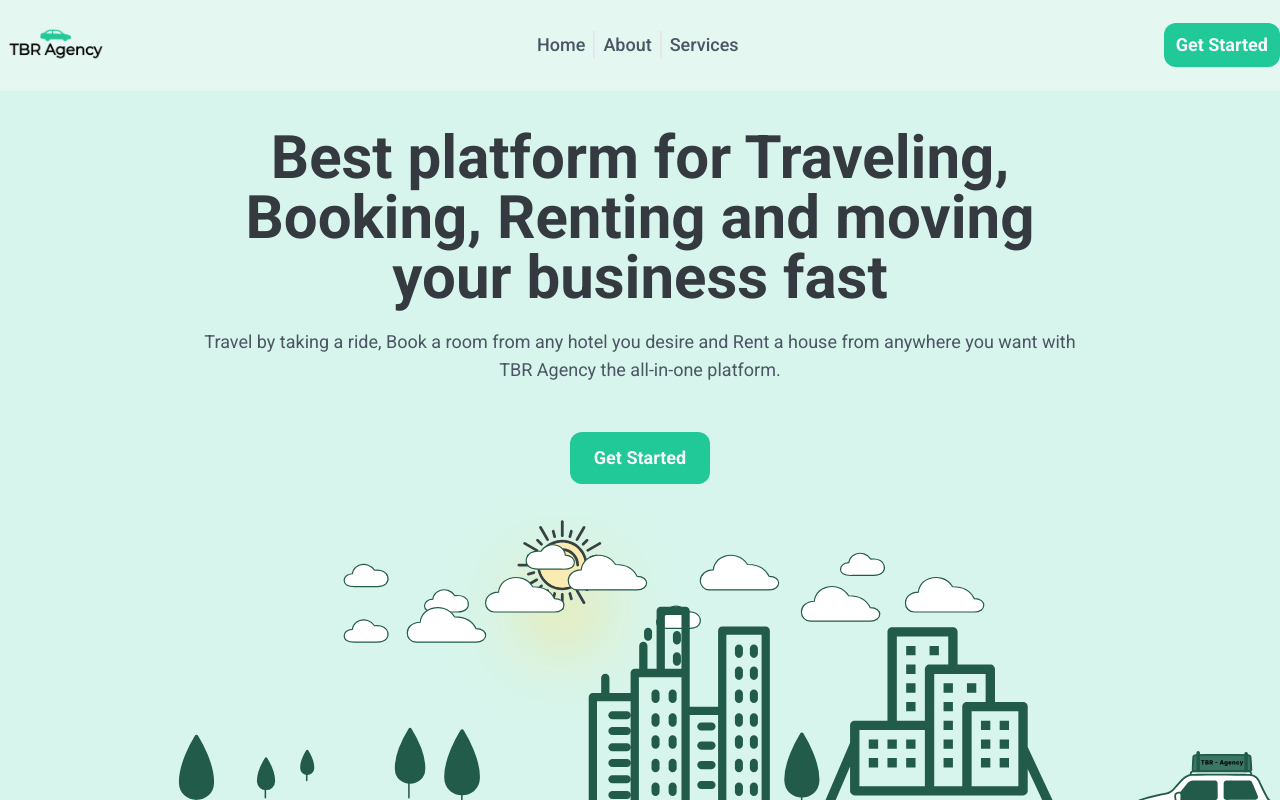
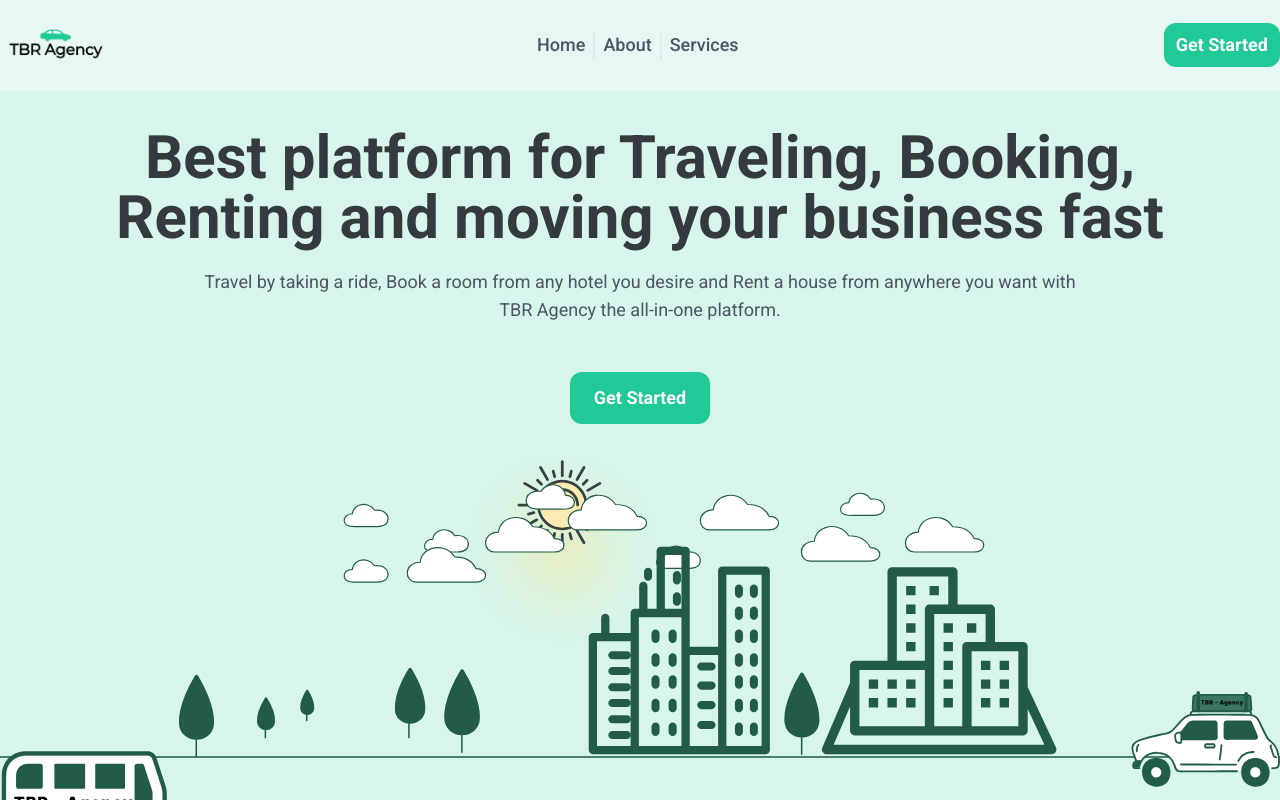
Before and after one commit to tertcoder/tbr-agency-updated, a React (Vite) app: page / in a window 1280 px wide. Shown: the top 800 px of the page. Built offline with nearby package versions, Linux system fonts and the light colour scheme.

Commit message:
some changes

```diff
--- a/src/features/home/HeroSection.jsx
+++ b/src/features/home/HeroSection.jsx
@@ -7,12 +7,12 @@
       id="home"
       className="pt-28 py-10 md:py-10 md:pt-32 flex-col flex bg-mainLight"
     >
-      <div className="max-w-4xl px-2 md:px-5 lg:px-2 mx-auto flex flex-col items-center ">
+      <div className="max-w-4xl xl:max-w-6xl px-2 md:px-5 lg:px-2 mx-auto flex flex-col items-center ">
         <h1 className="text-4xl md:text-5xl lg:text-6xl text-mainBlack text-center font-bold mb-5">
           Best platform for Traveling, Booking, Renting and moving your business
           fast
         </h1>
-        <p className="text-lg text-center mb-8 md:mb-12">
+        <p className="text-lg text-center mb-8 md:mb-12 xl:max-w-4xl xl:mx-auto">
           Travel by taking a ride, Book a room from any hotel you desire and
           Rent a house from anywhere you want with TBR Agency the all-in-one
           platform.
--- a/src/pages/Home.jsx
+++ b/src/pages/Home.jsx
@@ -11,7 +11,7 @@
 
   return (
     <div className="relative font-regular font-roboto text-mainBlackLight">
-      <header className="fixed z-20 top-0 left-0 bg-mainWhite/40 backdrop-blur-sm w-full">
+      <header className="fixed z-20 top-0 left-0 bg-mainWhite/50 backdrop-blur-sm w-full">
         <NavigationHeader />
       </header>
       <main>
```
